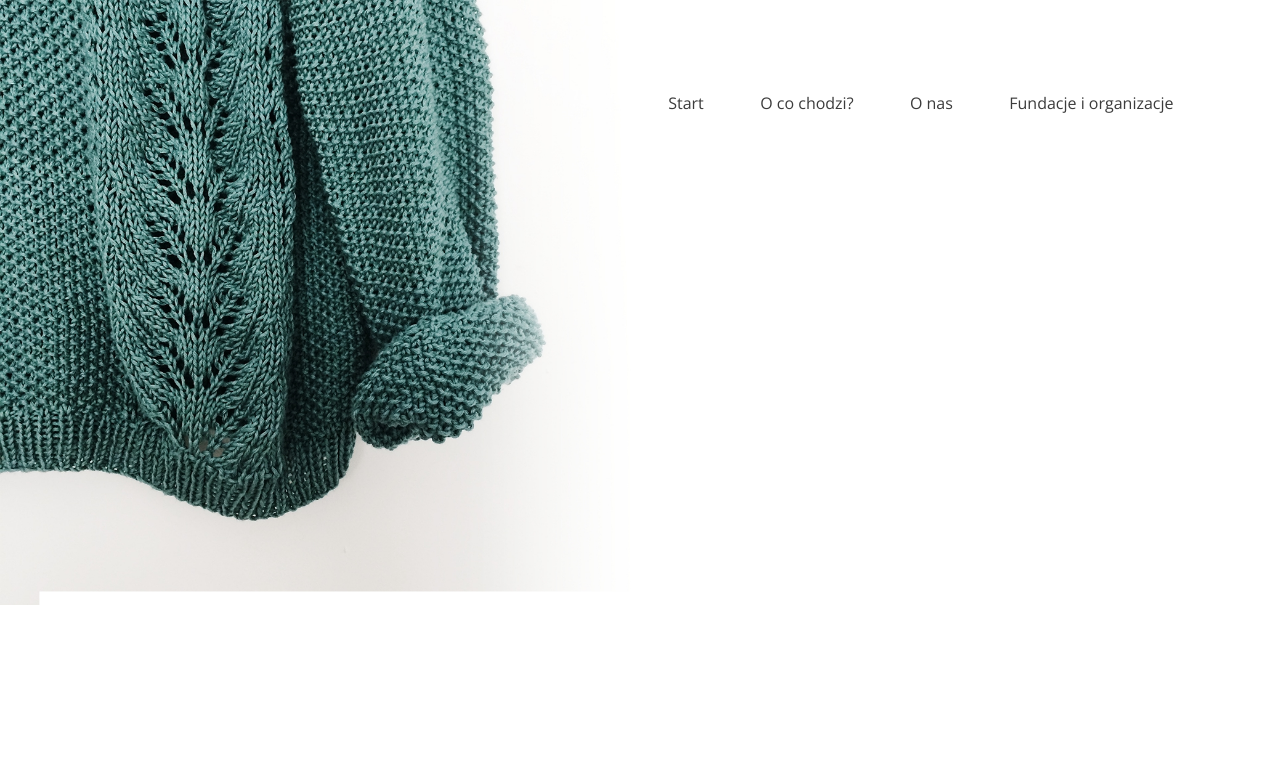
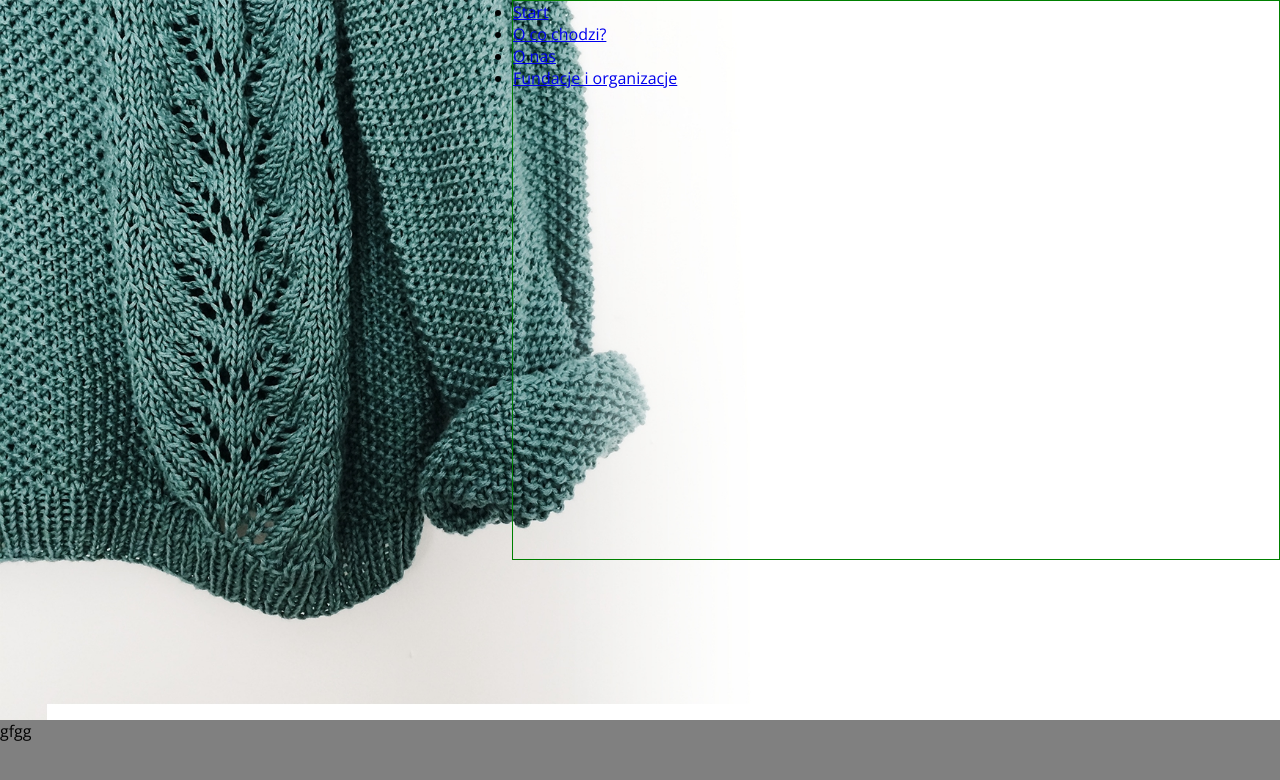
Before and after one commit to rafalheller/projekt-oddaj-rzeczy, a React (Create React App) app: page / in a window 1280 px wide. Shown: the top 780 px of the page. Built offline with nearby package versions, Linux system fonts and the light colour scheme.

Commit message:
creating header

```diff
--- a/src/App.js
+++ b/src/App.js
@@ -1,12 +1,16 @@
 import React from 'react';
 import Header from './components/Header'
+import Main from './components/Main'
 
 import './scss/main.scss';
+import Minimenu from "./components/Minimenu";
 
 function App() {
   return (
-    <div className="App">
+    <div className="App wrapper">
+        {/*<Minimenu name="zenek"/>*/}
       <Header />
+      <Main />
 
     </div>
   );
--- a/src/components/Header.js
+++ b/src/components/Header.js
@@ -1,22 +1,46 @@
 import React, {Component} from 'react';
+import Minimenu from "./Minimenu";
 
 class Header extends Component {
     render() {
         return (
-            <header id='header' className='container'>
-                <div className="picture">
+
+            <header id='header'>
+                <div className="header-container">
+                    {/*MENU================*/}
+                    <ul className='clearfix'>
+                        <li className='button'><a href="#">Start</a></li>
+                        <li className='button'><a href="#">O co chodzi?</a></li>
+                        <li className='button'><a href="#">O nas</a></li>
+                        <li className='button'><a href="#">Fundacje i organizacje</a></li>
+                        {/*<li><Minimenu/></li>*/}
+                    </ul>
+                    {/*    MENU KONIEC*/}
+
+
                 </div>
-                <nav className='main-nav'>
-                    <ul>
-                        <li><a className='button' href="#">Start</a></li>
-                        <li><a className='button' href="#">O co chodzi?</a></li>
-                        <li><a className='button' href="#">O nas</a></li>
-                        <li><a className='button' href="#">Fundacje i organizacje</a></li>
-                    </ul>
-                </nav>
             </header>
+
+
         );
     }
 }
 
 export default Header;
+
+
+{/*    <div className="title">*/
+}
+{/*        <h1>Oddaj rzeczy, których już nie chcesz</h1>*/
+}
+{/*        <p className="upper">potrzebującym</p>*/
+}
+{/*        <div className="decoration"></div>*/
+}
+{/*        <p>Wystarczą cztery proste kroki</p>*/
+}
+{/*    </div>*/
+}
+
+{/*</nav>*/
+}
--- /dev/null
+++ b/src/components/Main.js
@@ -0,0 +1,13 @@
+import React, {Component} from 'react';
+
+class Main extends Component {
+    render() {
+        return (
+            <div id='thanks' className='thanks-section'>
+gfgg
+            </div>
+        );
+    }
+}
+
+export default Main;
--- /dev/null
+++ b/src/components/Minimenu.js
@@ -0,0 +1,42 @@
+import React, {Component} from 'react';
+import settings from "./../images/57.png";
+
+
+class Minimenu extends Component {
+    state = {
+        active: true
+    }
+
+    handleClick = () => {
+        this.setState({active: !this.state.active})
+    }
+
+
+    render() {
+
+
+        if (this.state.active) {
+            return (
+                <div className='minimenu'>
+                    Witaj {this.props.name}
+                    <img onClick={this.handleClick} src={settings} alt="settings"/>
+                </div>
+            );
+        } else {
+            return (
+                <div className='minimenu'>
+                    <img onClick={this.handleClick} src={settings} alt="settings"/>
+                    <ul>
+                        <li>profil</li>
+                        <li>ustawienia</li>
+                        <li>moje zbiórki</li>
+                        <li>wyloguj</li>
+                    </ul>
+                </div>);
+
+        }
+    }
+}
+
+
+export default Minimenu
--- a/src/scss/components/Header.scss
+++ b/src/scss/components/Header.scss
@@ -1,46 +1,111 @@
 
 #header {
   display: flex;
+  position: relative;
   width: 100%;
-  height: 100vh;
+  height: 90vh;
   background-color: #ffffff;
+  background-image: url("./../images/rocknwool.jpg");
+  background-repeat: no-repeat;
+  background-size: contain;
 
-  .picture {
-    background-image: url("./../images/rocknwool.jpg");
-    background-repeat: no-repeat;
-    background-size: contain;
-    width: 50%;
-    height: 100%
+  .header-container {
+    width: 60%;
+    border: 1px solid green;
+    height: 70vh;
+    position: absolute;
+    width: 60%;
+    position: absolute;
+    top: 0;
+    right: 0;
+    //top: 10vh;
+
+
   }
+
 }
 
-.main-nav {
-  margin-top: 5rem;
-  display: flex;
-  flex-direction: column;
 
-  ul {
-    margin: 0;
-    padding-left: 0;
-  }
-
-  li {
-    display: inline-block;
-    padding: 0.7rem;
-    margin: 0 1rem;
-
-    cursor: pointer;
-    border: 1px solid transparent;
-
-    &:hover {
-      border: 1px solid black;
-    }
+//.main-nav {
+//  border: 1px solid blue;
+//  //width: 60%;
+//  position: absolute;
+//  top: 0;
+//  right: 0;
+//
+//
+//  ul {
+//    display: flex;
+//    justify-content: flex-end;
+//    margin: 0 auto;
+//    padding-left: 0;
+//    //margin: 2rem 0 0 3rem;
+//    border: 1px solid red;
+//  }
+//
+//  li {
+//    display: inline-block;
+//    float: left;
+//    padding: 0.7rem;
+//    margin: 0 1rem;
+//    cursor: pointer;
+//    border: 1px solid transparent;
+//
+//    &:hover {
+//      border: 1px solid black;
+//    }
+//
+//
+//    a {
+//      text-decoration: none;
+//      color: #3c3c3c;
+//      font-size: 1rem;
+//    }
+//  }
 
 
-    a {
-      text-decoration: none;
-      color: #3c3c3c;
-      font-size: 1rem;
-    }
-  }
-}
+//TITLE=======================
+
+//.title {
+//  border: 1px solid black;
+//  width: 500px;
+//  margin: 2rem;
+//
+//  h1, p {
+//    font-weight: 300;
+//    margin: 0 auto;
+//    text-align: center;
+//    padding: 1em 0;
+//
+//  }
+//
+//}
+//
+//.decoration {
+//  background-image: url("./../images/decoration-1.png");
+//  background-repeat: no-repeat;
+//  background-position: center;
+//  height: 30px;
+//
+//}
+//
+//.minimenu {
+//  padding: 1rem;
+//  //background-color: pink;
+//  position: absolute;
+//  right: 0;
+//  top: 0;
+//  cursor: pointer;
+//  z-index: 1;
+//
+//  ul {
+//    list-style: none;
+//
+//    li {
+//      &:hover {
+//        background-color: yellow;
+//        border: 1px solid black;
+//      }
+//    }
+//  }
+//}
--- /dev/null
+++ b/src/scss/components/Main.scss
@@ -0,0 +1,10 @@
+.upper {
+  text-transform: uppercase;
+}
+
+#thanks {
+  //display: block;
+  height: 80vh;
+  width: 100%;
+  background-color: gray;
+}
--- a/src/scss/index.scss
+++ b/src/scss/index.scss
@@ -1,10 +1,10 @@
-body {
-  margin:0;
+* {
+  margin: 0;
   padding: 0;
   box-sizing: border-box;
   font-family: 'Open Sans', 'Arial', "SansSerif";
 }
-//.container {
-//  max-width: 1400px;
-//  margin: 0 auto;
-//}
+
+.wrapper {
+  max-width: 1900px;
+}
--- a/src/scss/main.scss
+++ b/src/scss/main.scss
@@ -1,2 +1,3 @@
 @import "./components/Header";
 @import "index";
+@import "components/Main";
```
Also changed, not shown: src/images/57.png (added), src/images/decoration-1.png (added).
